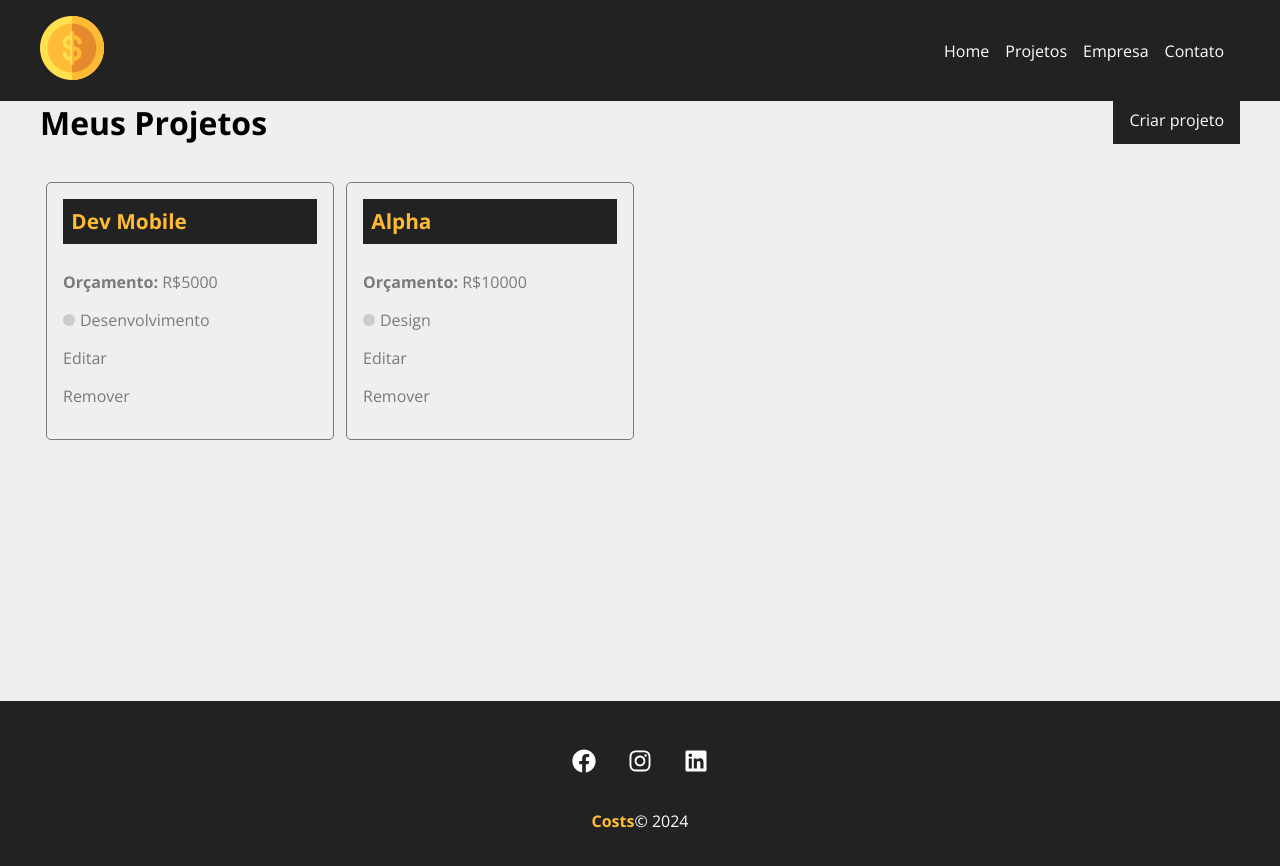
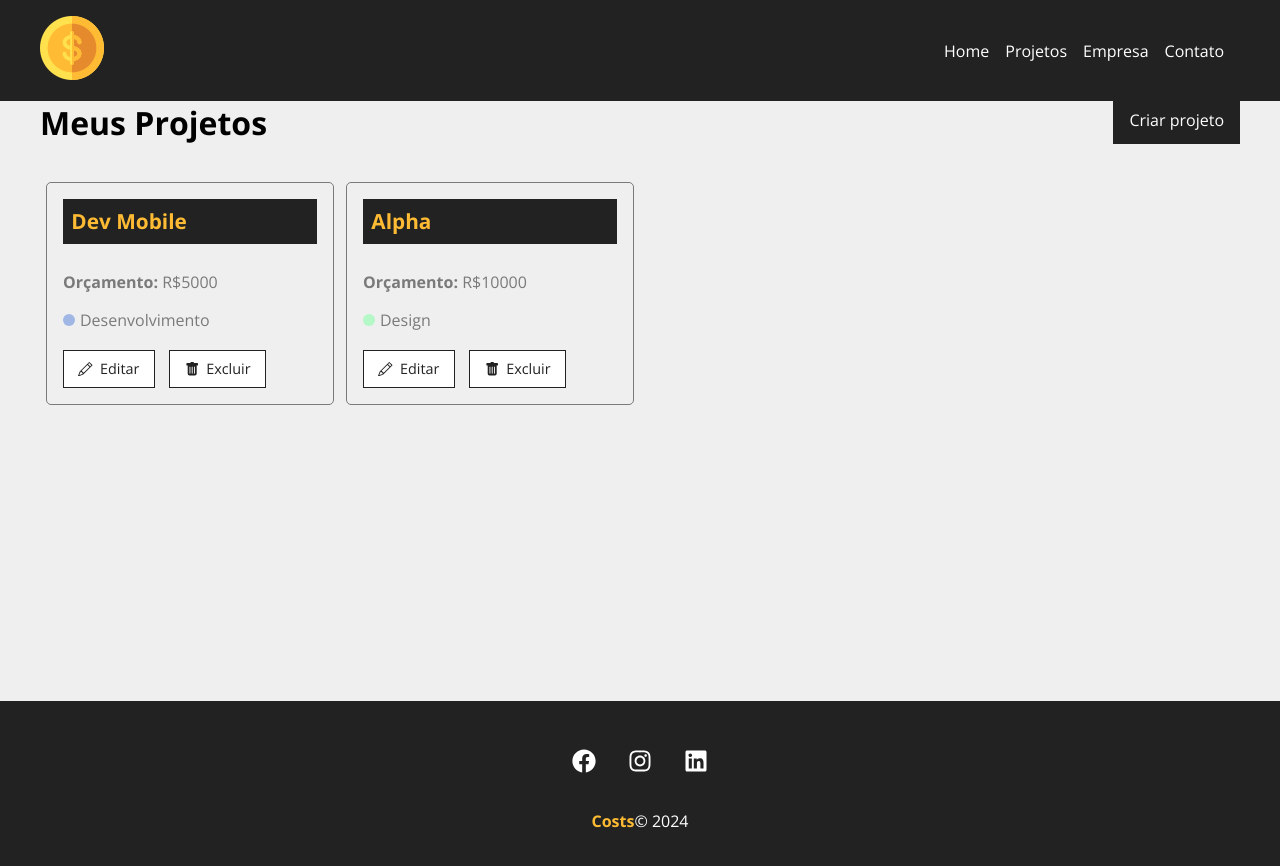
Before and after one commit to vitoremanuel-dev/costs, a React (Vite) app: page /projetos in a window 1280 px wide. Shown: the top 866 px of the page. Built offline with nearby package versions, Linux system fonts and the light colour scheme; data requests are answered from the project's data file.

Commit message:
Resgatando projetos do banco de dadoss

```diff
--- a/src/components/projeto/CardProjeto.jsx
+++ b/src/components/projeto/CardProjeto.jsx
@@ -1,3 +1,5 @@
+import { Link } from "react-router-dom";
+
 import styles from "./CardProjeto.module.css";
 
 import { BsPencil, BsFillTrashFill } from "react-icons/bs";
@@ -10,11 +12,15 @@ function CardProjeto({ id, name, budget, category, handleRemove }) {
         <span>Orçamento: </span> R${budget}
       </p>
       <p className={styles.category_text}>
-        <span></span> {category}
+        <span className={`${styles[category.toLowerCase()]}`}></span> {category}
       </p>
-      <div>
-        <p>Editar</p>
-        <p>Remover</p>
+      <div className={styles.project_card_actions}>
+        <Link to="/">
+          <BsPencil /> Editar
+        </Link>
+        <button>
+          <BsFillTrashFill /> Excluir
+        </button>
       </div>
     </div>
   );
--- a/src/components/projeto/CardProjeto.module.css
+++ b/src/components/projeto/CardProjeto.module.css
@@ -38,17 +38,50 @@
 }
 
 .category_text .infra {
-
+  background-color: #ffaebc;
 }
 
 .category_text .desenvolvimento {
-
+  background-color: #a0b7e5;
 }
 
 .category_text .design {
-
+  background-color: #b4f8c8;
 }
 
 .category_text .planejamento {
+  background-color: #fbe7c6;
+}
 
+.project_card_actions {
+  margin-top: 1.2em;
+  display: flex;
+  align-items: center;
 }
+
+.project_card_actions a,
+.project_card_actions button {
+  text-decoration: none;
+  border: none;
+  background-color: #fff;
+  color: #222;
+  font-size: 0.9em;
+  padding: 0.6em 1em;
+  margin-right: 1em;
+  cursor: pointer;
+  border: 1px solid #222;
+  display: flex;
+  align-items: center;
+  justify-content: center;
+  transition: 0.5s;
+}
+
+.project_card_actions svg {
+  margin-right: 0.5em;
+}
+
+.project_card_actions a:hover,
+.project_card_actions button:hover {
+  background-color: #222;
+  color: #ffbb33;
+}
```
Lines whose indentation alone changed are shown as unchanged.
